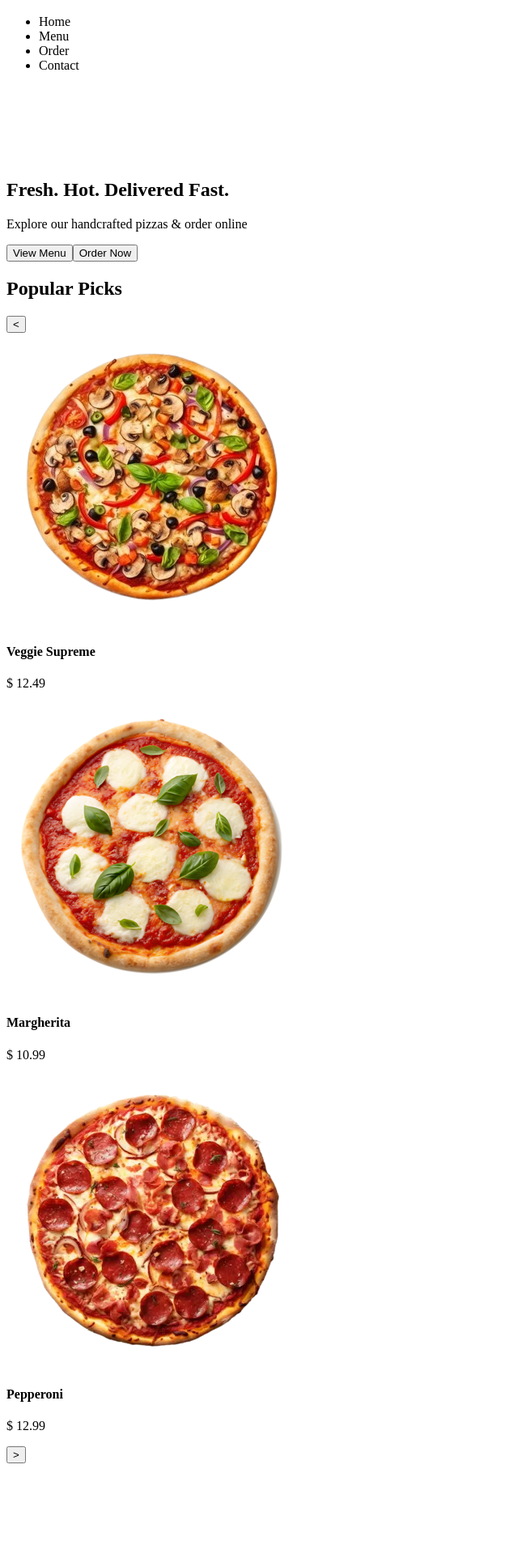
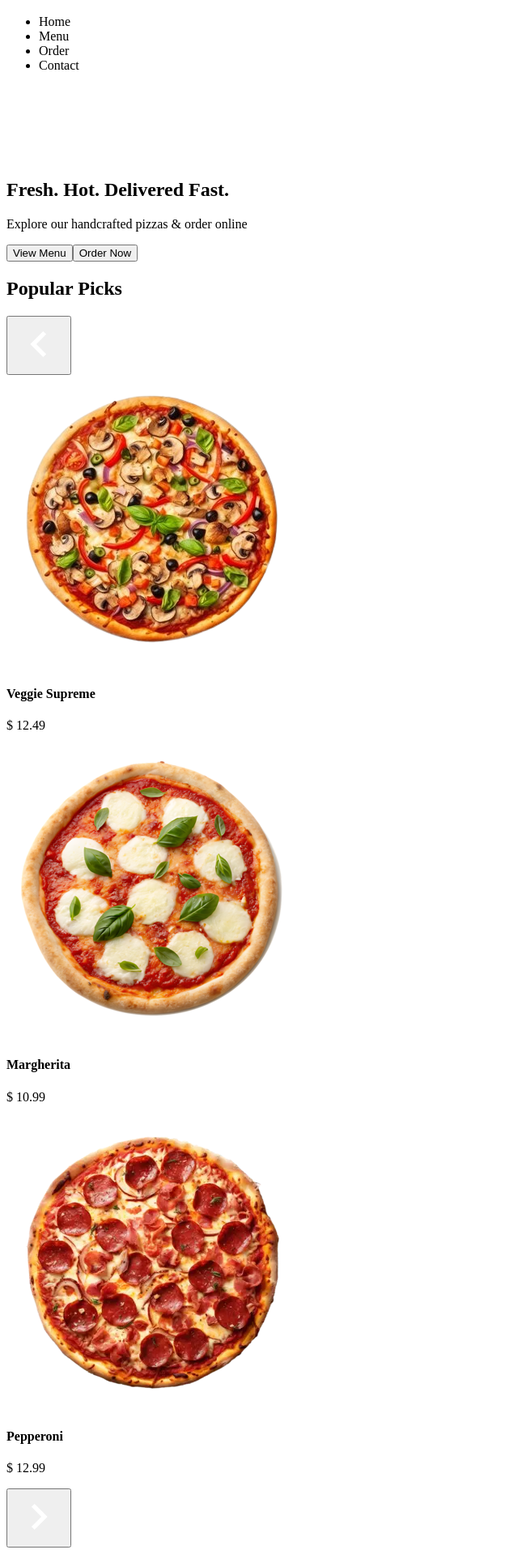
Before and after one commit to Ranica10/pizza-resteraunt, a Vue app in the folder pizza-resteraunt/: page / in a window 1280 px wide. Shown: the part 314-2233 px from the top of the page at 81% size, without its empty margins (0-640 px from the left). Before the commit the page ends 2129 px from the top, so only its background shows below. Built offline with nearby package versions, Linux system fonts and the light colour scheme; the HTML template or start-up script is replaced by a standard one.

Commit message:
animation styles

```diff
--- a/pizza-resteraunt/src/components/sections/Highlights.vue
+++ b/pizza-resteraunt/src/components/sections/Highlights.vue
@@ -33,17 +33,26 @@ function back() {
         <h2>Popular Picks</h2>
 
         <div class="carousel">
-            <button class="arrow-btn back" @click="back"><</button>
+            <button class="arrow-btn back" @click="back">
+                <svg xmlns="http://www.w3.org/2000/svg" width="64" height="64" viewBox="0 0 24 24">
+                    <path fill="#FFFFFF" d="M15.41 16.58L10.83 12l4.58-4.59L14 6l-6 6l6 6z" />
+                </svg>
+            </button>
 
             <div class="popular-picks">
-                <div v-for="(pizza, index) in visiblePizzas" :key="pizza.name" class="pizza" :class="index === 1 ? 'active-pizza' : 'inactive-pizza'">
+                <div v-for="(pizza, index) in visiblePizzas" :key="pizza.name" class="pizza"
+                :class="index === 1 ? 'active-pizza' : 'inactive-pizza'">
                     <img :src="pizza.image" :alt="pizza.name">
                     <h4>{{ pizza.name }}</h4>
                     <p>$ {{ pizza.price }}</p>
                 </div>
             </div>
 
-            <button class="arrow-btn next" @click="next">></button>
+            <button class="arrow-btn next" @click="next">
+                <svg xmlns="http://www.w3.org/2000/svg" width="64" height="64" viewBox="0 0 24 24">
+                    <path fill="#FFFFFF" d="M8.59 16.58L13.17 12L8.59 7.41L10 6l6 6l-6 6z" />
+                </svg>
+            </button>
         </div>
     </div>
 </template>
--- a/pizza-resteraunt/src/styles/components/sections/_highlights.scss
+++ b/pizza-resteraunt/src/styles/components/sections/_highlights.scss
@@ -15,7 +15,7 @@
     h2 {
         font-size: 64px;
         font-family: $primary-font;
-        margin: 40px 0 36px 0;
+        margin: 36px 0 32px 0;
     }
 
     .carousel {
@@ -36,12 +36,18 @@
             font-family: $primary-font;
             text-align: center;
 
-            &:hover {
-                cursor: pointer;
+            svg {
+                &:hover {
+                    cursor: pointer;
 
-                color: $red;
-                transform: scale(1.05);
-                box-shadow: 0 0 12px $dark-red;
+                    path {
+                        fill: $red;
+                    }
+                }
+            }
+
+            &:active {
+                transform: scale(0.92);
             }
         }
 
@@ -69,6 +75,8 @@
             position: relative;
             overflow: hidden;
 
+
+
             &::before {
                 content: "";
                 position: absolute;
@@ -95,6 +103,12 @@
 
                 background-color: $black;
                 border-radius: 8px;
+
+                transition: transform 0.4s cubic-bezier(0, 0, 0.2, 1);
+            }
+
+            .pizza-animating {
+                transform: translateX(-94px);
             }
 
             .active-pizza {
```
